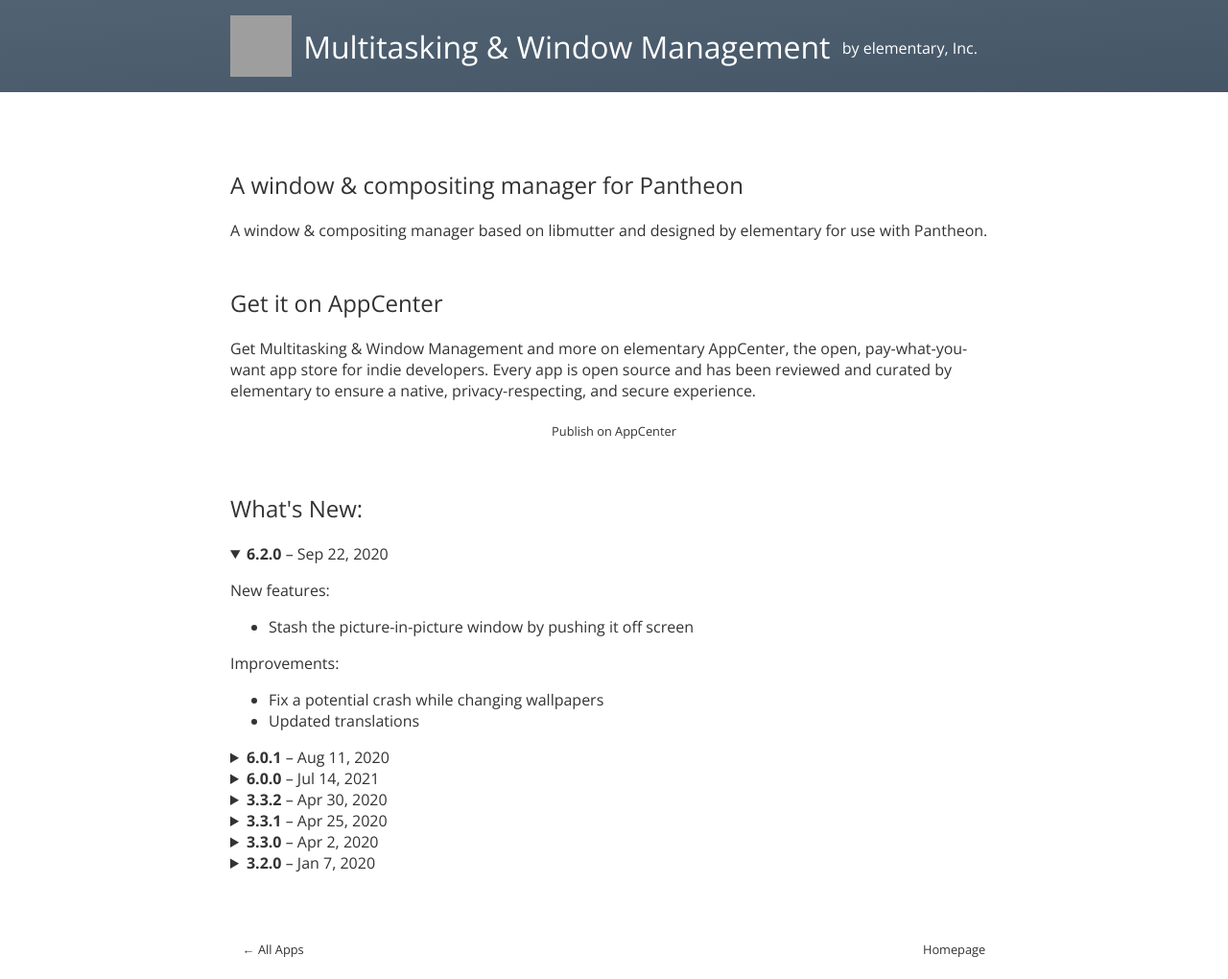
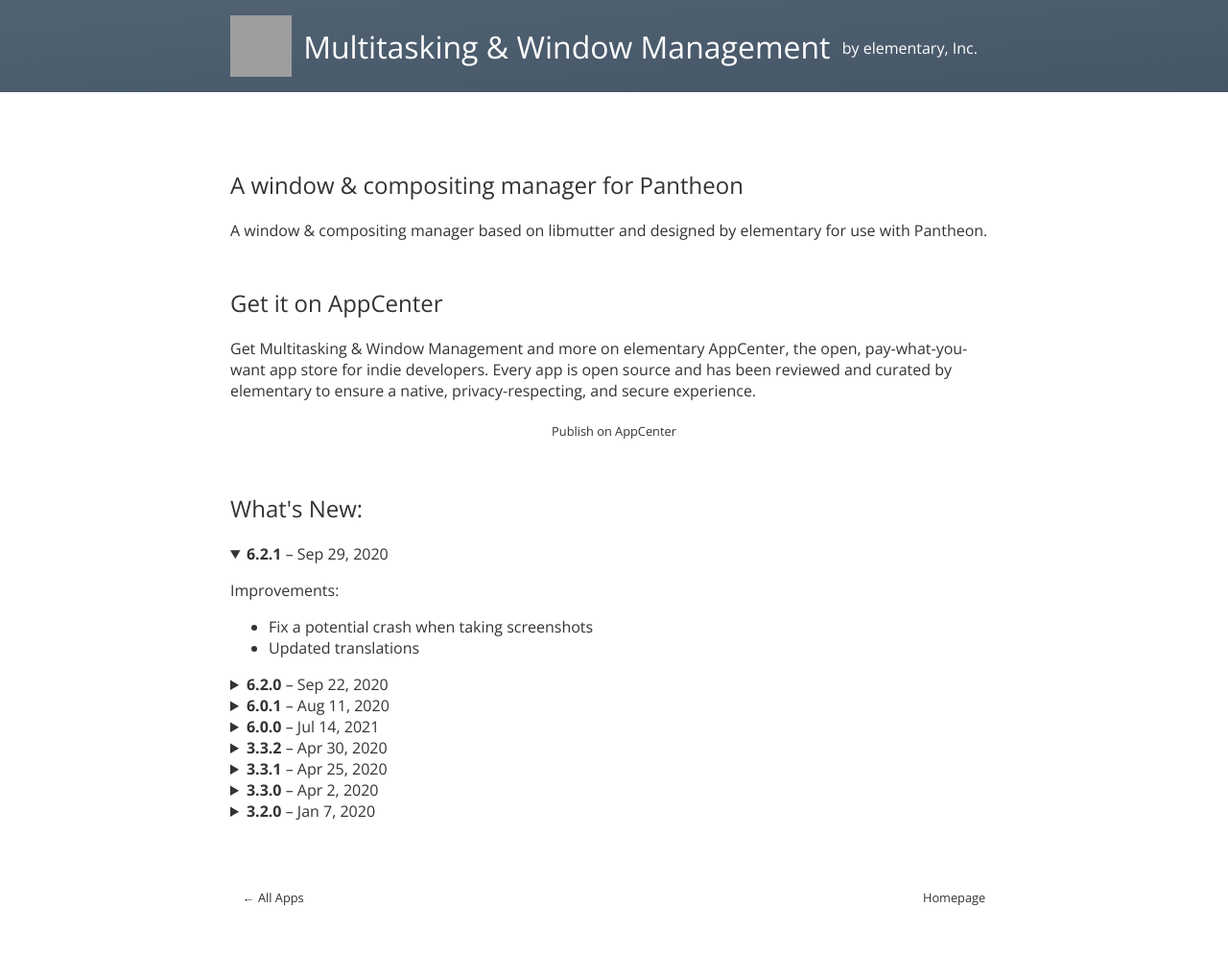
Before and after one commit to elementary/appcenter-web, a Jekyll site: the page built from _apps/io.elementary.gala.md, in a window 1280 px wide. Shown: the whole page at 96% size. Built offline with Jekyll 4.4.1, drawn with Linux system fonts in a browser that asks for light colours; nearby versions of some CDN libraries; after the commit the page ends 966 px from its top, so only the background shows below that; grey boxes are pictures that could not be loaded.

```diff
--- a/_apps/io.elementary.gala.md
+++ b/_apps/io.elementary.gala.md
@@ -17,6 +17,18 @@ color:
   primary-text: "#fff"
 price: false
 releases:
+- version: 6.2.1
+  unix-timestamp: 1601337600
+  description: |-
+    <p>Improvements:</p>
+
+    <ul>
+
+      <li>Fix a potential crash when taking screenshots</li>
+
+      <li>Updated translations</li>
+
+    </ul>
 - version: 6.2.0
   unix-timestamp: 1600732800
   description: |-
```
Also changed, not shown: _apps/com.github.alexkdeveloper.dfc.md (added, +24 -0 lines), _apps/com.github.ryonakano.pinit.md (added, +24 -0 lines).
